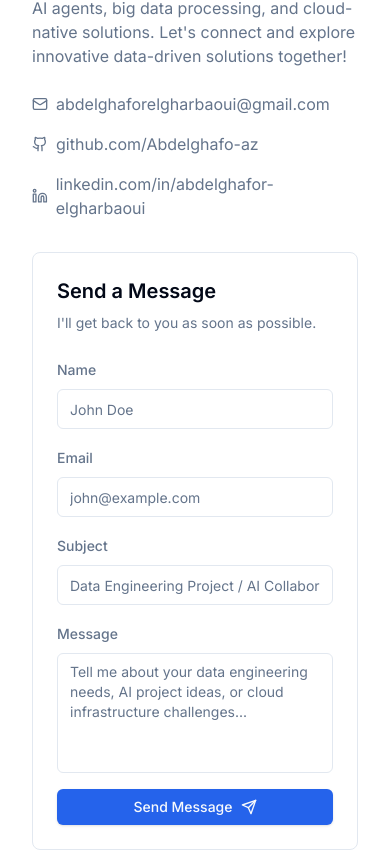
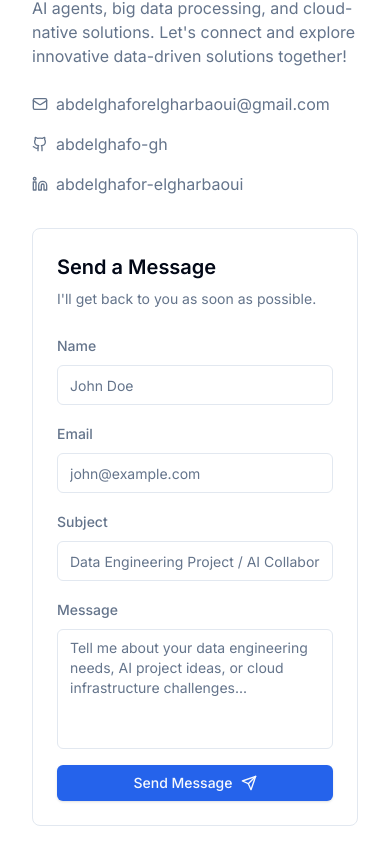
Before and after one commit to abdelghafor-gh/portfolio, a Next.js app: page / in a window 390 px wide. Shown: the part 8334-9186 px from the top of the page. Built offline with nearby package versions, Linux system fonts and the light colour scheme.

Commit message:
seperate contact form for better visibilty and implement ctact form submission logic with emailjs

```diff
--- a/package.json
+++ b/package.json
@@ -12,7 +12,9 @@
   },
   "homepage": "https://abdelghafor-gh.github.io/portfolio",
   "dependencies": {
+    "@emailjs/browser": "^4.4.1",
     "@radix-ui/react-slot": "^1.0.2",
+    "@radix-ui/react-toast": "^1.2.2",
     "class-variance-authority": "^0.7.0",
     "clsx": "^2.1.0",
     "framer-motion": "^11.0.3",
--- a/src/components/sections/Contact.tsx
+++ b/src/components/sections/Contact.tsx
@@ -1,10 +1,9 @@
 'use client'
 
 import { motion } from 'framer-motion'
-import { Button } from '@/components/ui/button'
-import { Input } from '@/components/ui/input'
-import { Textarea } from '@/components/ui/textarea'
 import { Github, Linkedin, Mail, Send } from 'lucide-react'
+
+import ContactForm from '@/components/sections/ContactForm'
 
 const Contact = () => {
   return (
@@ -51,13 +50,13 @@ const Contact = () => {
                 <span>abdelghaforelgharbaoui@gmail.com</span>
               </a>
               <a
-                href="https://github.com/Abdelghafo-az"
+                href="https://github.com/abdelghafo-gh"
                 target="_blank"
                 rel="noopener noreferrer"
                 className="inline-flex items-center gap-2 text-muted-foreground hover:text-foreground"
               >
                 <Github className="h-4 w-4" />
-                <span>github.com/Abdelghafo-az</span>
+                <span>abdelghafo-gh</span>
               </a>
               <a
                 href="https://www.linkedin.com/in/abdelghafor-elgharbaoui-16a276202/"
@@ -66,87 +65,12 @@ const Contact = () => {
                 className="inline-flex items-center gap-2 text-muted-foreground hover:text-foreground"
               >
                 <Linkedin className="h-4 w-4" />
-                <span>linkedin.com/in/abdelghafor-elgharbaoui</span>
+                <span>abdelghafor-elgharbaoui</span>
               </a>
             </div>
           </motion.div>
 
-          <motion.div
-            initial={{ opacity: 0, x: 20 }}
-            whileInView={{ opacity: 1, x: 0 }}
-            viewport={{ once: true }}
-            transition={{ duration: 0.5, delay: 0.2 }}
-            className="space-y-6 rounded-lg border bg-card p-6"
-          >
-            <div className="space-y-2">
-              <h3 className="text-xl font-semibold">Send a Message</h3>
-              <p className="text-sm text-muted-foreground">
-                I'll get back to you as soon as possible.
-              </p>
-            </div>
-
-            <form className="space-y-4" onSubmit={(e) => e.preventDefault()}>
-              <div className="grid gap-4 md:grid-cols-2">
-                <div className="space-y-2">
-                  <label
-                    htmlFor="name"
-                    className="text-sm font-medium text-muted-foreground"
-                  >
-                    Name
-                  </label>
-                  <Input
-                    id="name"
-                    placeholder="John Doe"
-                    className="bg-background"
-                  />
-                </div>
-                <div className="space-y-2">
-                  <label
-                    htmlFor="email"
-                    className="text-sm font-medium text-muted-foreground"
-                  >
-                    Email
-                  </label>
-                  <Input
-                    id="email"
-                    type="email"
-                    placeholder="john@example.com"
-                    className="bg-background"
-                  />
-                </div>
-              </div>
-              <div className="space-y-2">
-                <label
-                  htmlFor="subject"
-                  className="text-sm font-medium text-muted-foreground"
-                >
-                  Subject
-                </label>
-                <Input
-                  id="subject"
-                  placeholder="Data Engineering Project / AI Collaboration / Cloud Architecture"
-                  className="bg-background"
-                />
-              </div>
-              <div className="space-y-2">
-                <label
-                  htmlFor="message"
-                  className="text-sm font-medium text-muted-foreground"
-                >
-                  Message
-                </label>
-                <Textarea
-                  id="message"
-                  placeholder="Tell me about your data engineering needs, AI project ideas, or cloud infrastructure challenges..."
-                  className="min-h-[120px] resize-none bg-background"
-                />
-              </div>
-              <Button type="submit" className="w-full">
-                Send Message
-                <Send className="ml-2 h-4 w-4" />
-              </Button>
-            </form>
-          </motion.div>
+          <ContactForm />
         </div>
       </motion.div>
     </section>
--- /dev/null
+++ b/src/components/sections/ContactForm.tsx
@@ -0,0 +1,206 @@
+'use client'
+
+import { motion } from 'framer-motion'
+import { Button } from '@/components/ui/button'
+import { Input } from '@/components/ui/input'
+import { Textarea } from '@/components/ui/textarea'
+import { Github, Linkedin, Mail, Send } from 'lucide-react'
+import { useState } from 'react'
+import emailjs from '@emailjs/browser'
+import { useToast } from '@/components/ui/use-toast'
+
+interface FormData {
+  name: string
+  email: string
+  subject: string
+  message: string
+}
+
+const ContactForm = () => {
+  const { toast, showToast } = useToast()
+  const [isLoading, setIsLoading] = useState(false)
+  const [formData, setFormData] = useState<FormData>({
+    name: '',
+    email: '',
+    subject: '',
+    message: '',
+  })
+
+  const handleChange = (
+    e: React.ChangeEvent<HTMLInputElement | HTMLTextAreaElement>
+  ) => {
+    const { name, value } = e.target
+    setFormData((prev) => ({
+      ...prev,
+      [name]: value,
+    }))
+  }
+
+  const handleSubmit = async (e: React.FormEvent<HTMLFormElement>) => {
+    e.preventDefault()
+
+    if (!formData.name || !formData.email || !formData.message) {
+      showToast({
+        title: "Error",
+        description: "Please fill in all required fields.",
+        variant: "destructive",
+      })
+      return
+    }
+
+    // Check environment variables before sending
+    const serviceId = process.env.NEXT_PUBLIC_EMAILJS_SERVICE_ID
+    const templateId = process.env.NEXT_PUBLIC_EMAILJS_TEMPLATE_ID
+    const publicKey = process.env.NEXT_PUBLIC_EMAILJS_PUBLIC_KEY
+
+    if (!serviceId || !templateId || !publicKey) {
+      showToast({
+        title: "Configuration Error",
+        description: "Email service is not properly configured.",
+        variant: "destructive",
+      })
+      return
+    }
+
+    setIsLoading(true)
+
+    try {
+      const result = await emailjs.send(
+        serviceId,
+        templateId,
+        {
+          from_name: formData.name,
+          from_email: formData.email,
+          subject: formData.subject,
+          message: formData.message,
+          to_name: 'Abdelghafor',
+          reply_to: formData.email,
+        },
+        publicKey
+      )
+
+      if (result.status === 200) {
+        showToast({
+          title: "Success!",
+          description: "Your message has been sent successfully.",
+        })
+        setFormData({
+          name: '',
+          email: '',
+          subject: '',
+          message: '',
+        })
+      }
+    } catch (error) {
+      showToast({
+        title: "Error",
+        description: "Failed to send message. Please try again later.",
+        variant: "destructive",
+      })
+    } finally {
+      setIsLoading(false)
+    }
+  }
+
+  return (
+    <motion.div
+      initial={{ opacity: 0, x: 20 }}
+      whileInView={{ opacity: 1, x: 0 }}
+      viewport={{ once: true }}
+      transition={{ duration: 0.5, delay: 0.2 }}
+      className="space-y-6 rounded-lg border bg-card p-6"
+    >
+      <div className="space-y-2">
+        <h3 className="text-xl font-semibold">Send a Message</h3>
+        <p className="text-sm text-muted-foreground">
+          I'll get back to you as soon as possible.
+        </p>
+      </div>
+
+      <form className="space-y-4" onSubmit={handleSubmit}>
+        <div className="grid gap-4 md:grid-cols-2">
+          <div className="space-y-2">
+            <label
+              htmlFor="name"
+              className="text-sm font-medium text-muted-foreground"
+            >
+              Name
+            </label>
+            <Input
+              id="name"
+              name="name"
+              placeholder="John Doe"
+              className="bg-background"
+              value={formData.name}
+              onChange={handleChange}
+              required
+            />
+          </div>
+          <div className="space-y-2">
+            <label
+              htmlFor="email"
+              className="text-sm font-medium text-muted-foreground"
+            >
+              Email
+            </label>
+            <Input
+              id="email"
+              name="email"
+              type="email"
+              placeholder="john@example.com"
+              className="bg-background"
+              value={formData.email}
+              onChange={handleChange}
+              required
+            />
+          </div>
+        </div>
+        <div className="space-y-2">
+          <label
+            htmlFor="subject"
+            className="text-sm font-medium text-muted-foreground"
+          >
+            Subject
+          </label>
+          <Input
+            id="subject"
+            name="subject"
+            placeholder="Data Engineering Project / AI Collaboration / Cloud Architecture"
+            className="bg-background"
+            value={formData.subject}
+            onChange={handleChange}
+          />
+        </div>
+        <div className="space-y-2">
+          <label
+            htmlFor="message"
+            className="text-sm font-medium text-muted-foreground"
+          >
+            Message
+          </label>
+          <Textarea
+            id="message"
+            name="message"
+            placeholder="Tell me about your data engineering needs, AI project ideas, or cloud infrastructure challenges..."
+            className="min-h-[120px] resize-none bg-background"
+            value={formData.message}
+            onChange={handleChange}
+            required
+          />
+        </div>
+        <Button type="submit" className="w-full" disabled={isLoading}>
+          {isLoading ? (
+            'Sending...'
+          ) : (
+            <>
+              Send Message
+              <Send className="ml-2 h-4 w-4" />
+            </>
+          )}
+        </Button>
+      </form>
+    </motion.div>
+  )
+}
+
+export default ContactForm
--- /dev/null
+++ b/src/components/ui/use-toast.tsx
@@ -0,0 +1,25 @@
+import * as React from "react"
+
+interface ToastOptions {
+  description?: string
+  title?: string
+  variant?: "default" | "destructive"
+}
+
+export function useToast() {
+  const [toast, setToast] = React.useState<ToastOptions | null>(null)
+
+  const showToast = React.useCallback((options: ToastOptions) => {
+    setToast(options)
+
+    // Automatically clear the toast after 3 seconds
+    setTimeout(() => {
+      setToast(null)
+    }, 3000)
+  }, [])
+
+  return {
+    toast,
+    showToast
+  }
+}
```
Also changed, not shown: 2 other files (tests, documents, lock files or other folders).
